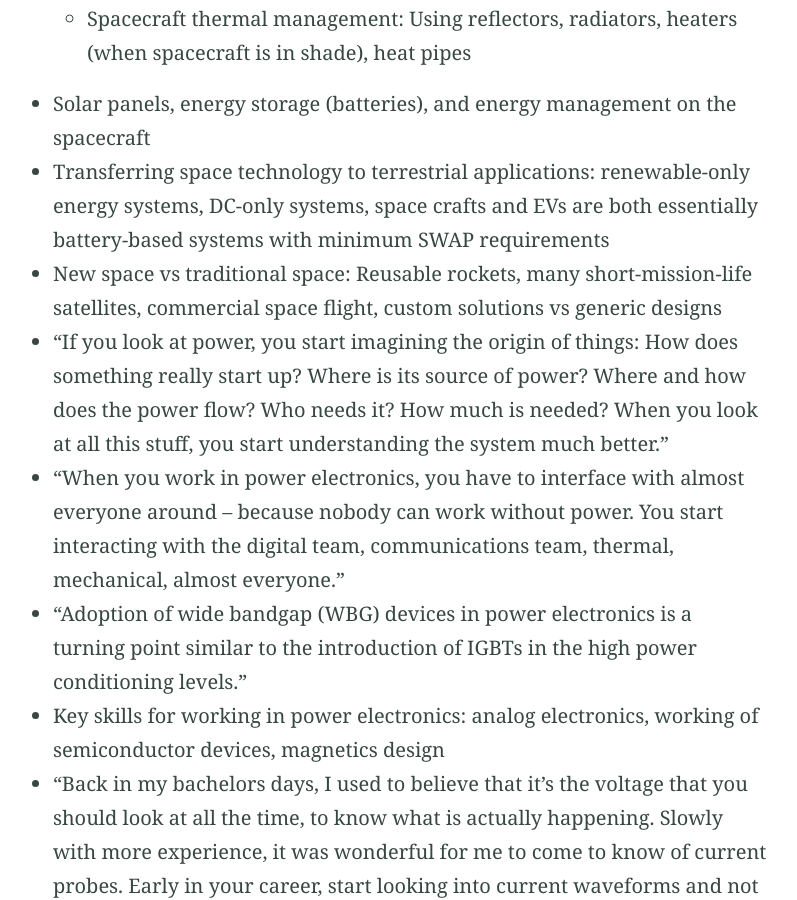
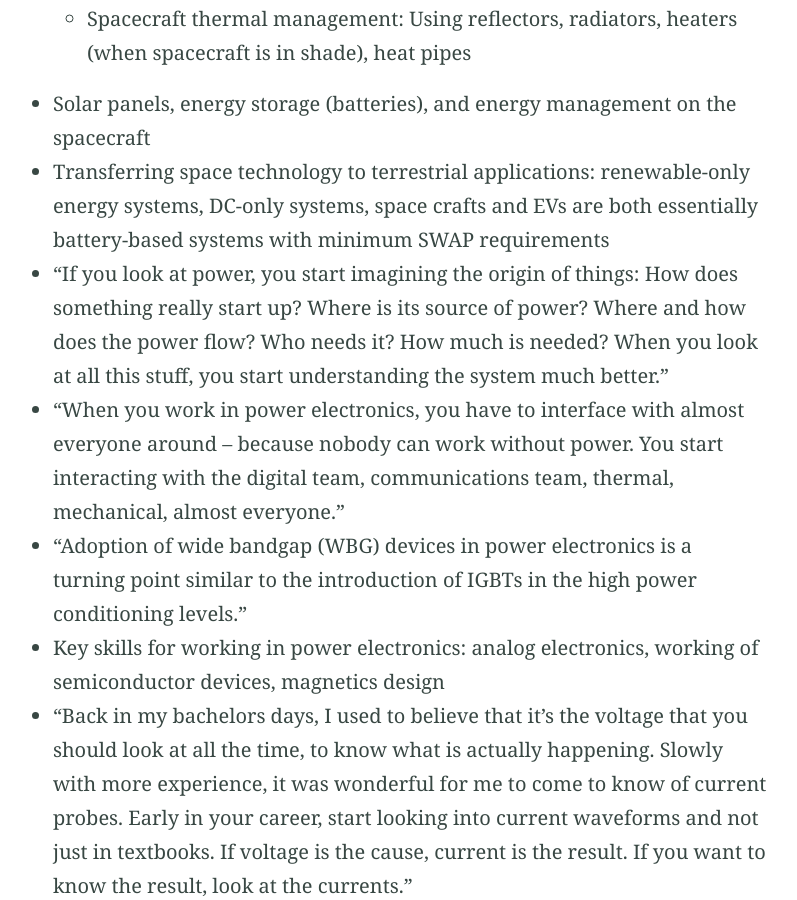
Before and after one commit to OpelexProject/OpelexProject.github.io, a Jekyll site: the page built from _posts/2021-05-15-#7-Interview-with-Manoj-R.md, in a window 1280 px wide and 900 px high, scrolled down 1473 px. Shown: the whole window, without its empty margins (230-1027 px from the left). Built offline with Jekyll 4.4.1, drawn with Linux system fonts in a browser that asks for light colours.

Commit message:
Show notes edited

```diff
--- a/_posts/2021-05-15-#7-Interview-with-Manoj-R.md
+++ b/_posts/2021-05-15-#7-Interview-with-Manoj-R.md
@@ -38,9 +38,6 @@ An interview with Manoj R of the Indian Space Research Organisation (ISRO).
     renewable-only energy systems, DC-only systems, space crafts and EVs
     are both essentially battery-based systems with minimum SWAP
     requirements
--   New space vs traditional space: Reusable rockets, many
-    short-mission-life satellites, commercial space flight, custom
-    solutions vs generic designs
 -   "If you look at power, you start imagining the origin of things:
     How does something really start up? Where is its source of power?
     Where and how does the power flow? Who needs it? How much is needed?
```
